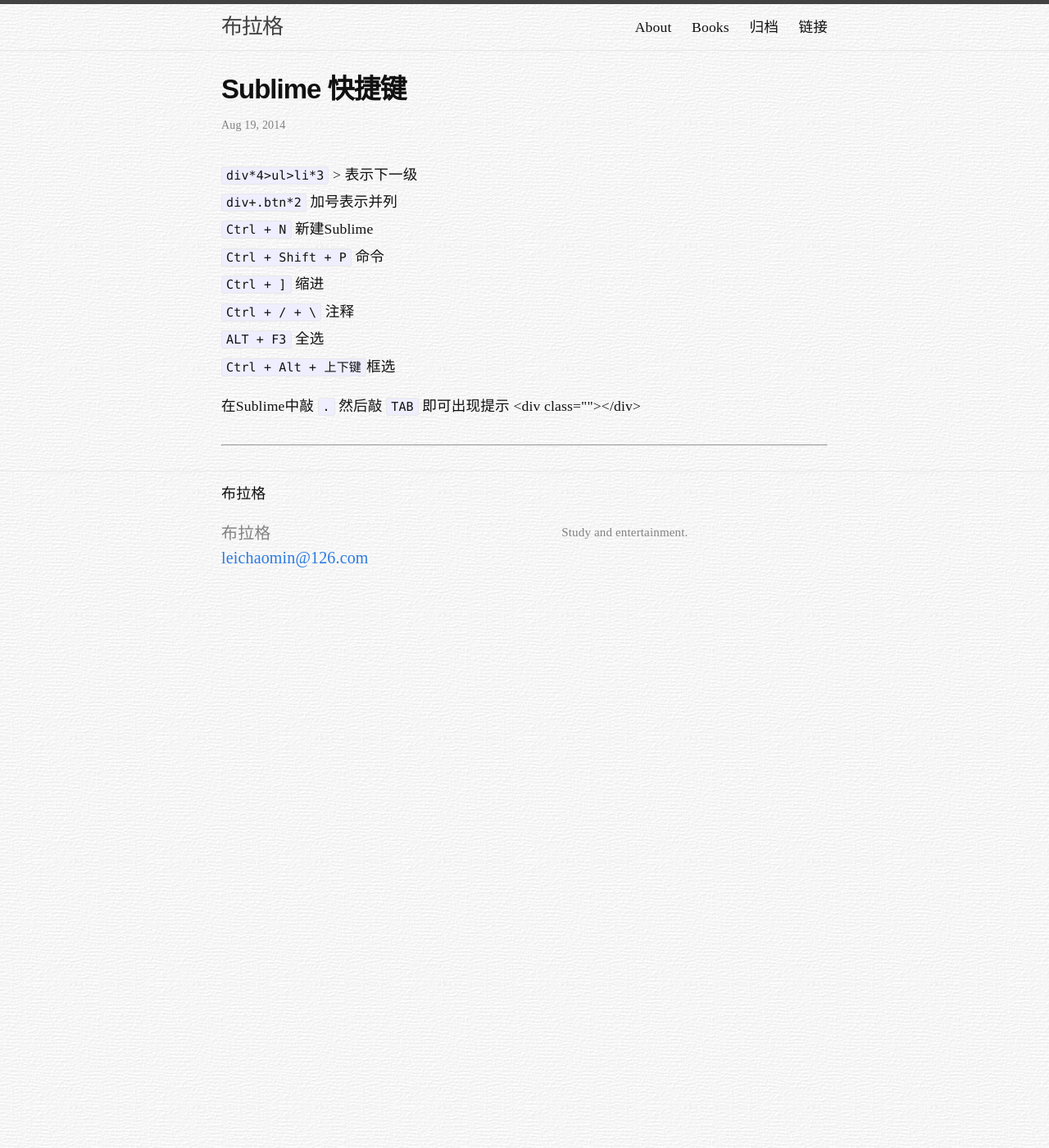
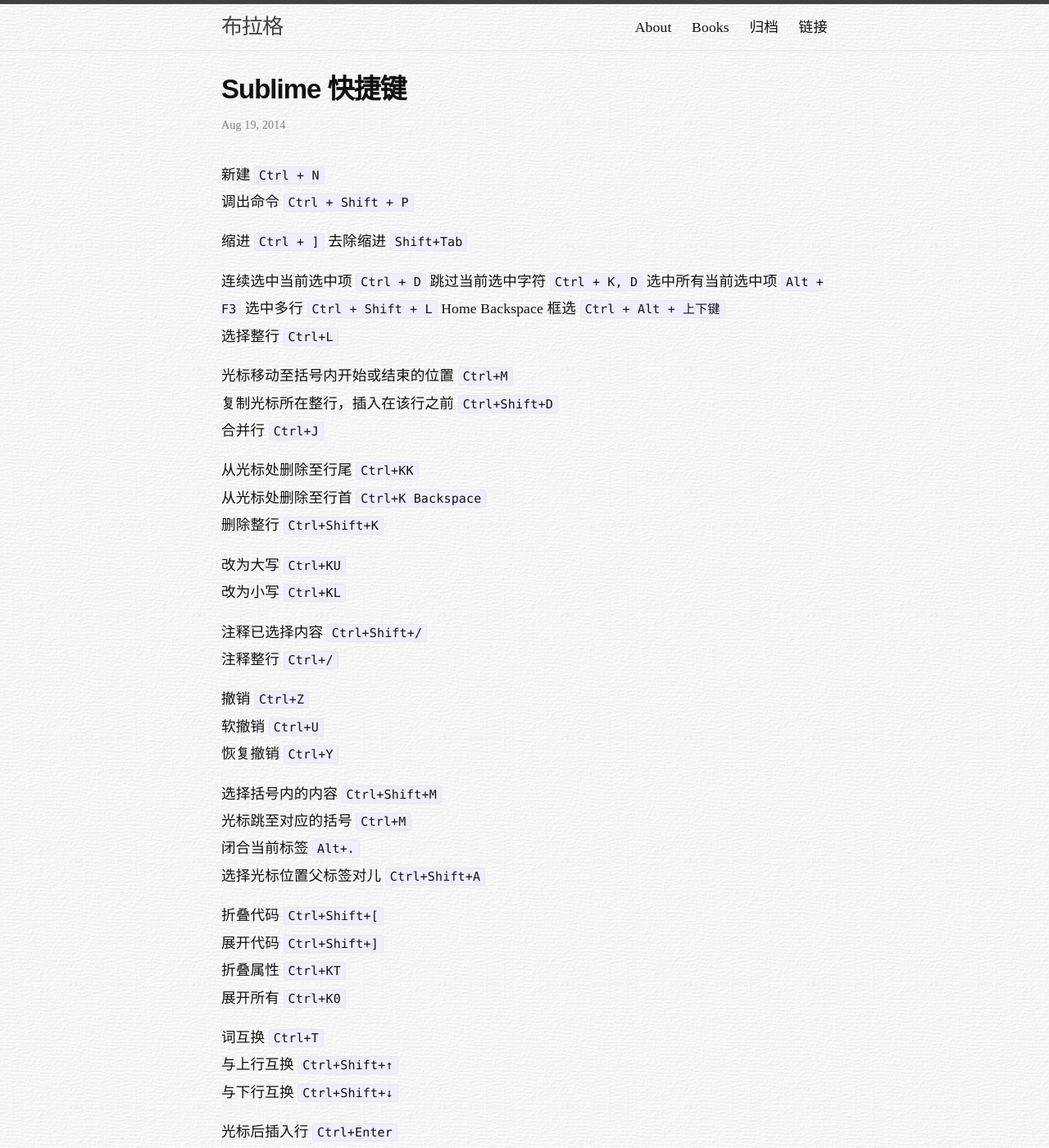
Before and after one commit to Besideme/besideme.github.io, a Jekyll site: the page built from _posts/2014-08-19-Sublime-log.md, in a window 1280 px wide and 1400 px high. Shown: the whole window at 82% size. Built offline with Jekyll 4.4.1, drawn with Linux system fonts in a browser that asks for light colours; nearby versions of some CDN libraries; comment, search, counter and statistics services are not loaded; some of the changed text lies outside the part shown.

Commit message:
Update 2014-08-19-Sublime-log.md

```diff
--- a/_posts/2014-08-19-Sublime-log.md
+++ b/_posts/2014-08-19-Sublime-log.md
@@ -5,13 +5,56 @@
 categories: thought
 ---
 
-`div*4>ul>li*3` > 表示下一级
-`div+.btn*2` 加号表示并列
-`Ctrl + N` 新建Sublime
-`Ctrl + Shift + P` 命令
-`Ctrl + ]` 缩进
-`Ctrl + / + \` 注释
-`ALT + F3` 全选
-`Ctrl + Alt + 上下键`框选
+新建 `Ctrl + N`
+调出命令 `Ctrl + Shift + P`
 
-在Sublime中敲 `.` 然后敲 `TAB` 即可出现提示 <div class=""></div>
+缩进 `Ctrl + ]`
+去除缩进 `Shift+Tab`
+
+连续选中当前选中项 `Ctrl + D`
+跳过当前选中字符 `Ctrl + K, D`
+选中所有当前选中项 `Alt + F3`
+选中多行 `Ctrl + Shift + L`   Home   Backspace
+框选 `Ctrl + Alt + 上下键`
+选择整行 `Ctrl+L`
+
+光标移动至括号内开始或结束的位置 `Ctrl+M`
+复制光标所在整行，插入在该行之前 `Ctrl+Shift+D`
+合并行 `Ctrl+J`
+
+从光标处删除至行尾 `Ctrl+KK`
+从光标处删除至行首 `Ctrl+K Backspace`
+删除整行 `Ctrl+Shift+K`
+
+改为大写 `Ctrl+KU`
+改为小写 `Ctrl+KL`
+
+注释已选择内容 `Ctrl+Shift+/`
+注释整行 `Ctrl+/`
+
+撤销 `Ctrl+Z`
+软撤销 `Ctrl+U`
+恢复撤销 `Ctrl+Y`
+
+选择括号内的内容 `Ctrl+Shift+M`
+光标跳至对应的括号 `Ctrl+M`
+闭合当前标签 `Alt+.`
+选择光标位置父标签对儿 `Ctrl+Shift+A`
+
+折叠代码 `Ctrl+Shift+[`
+展开代码 `Ctrl+Shift+]`
+折叠属性 `Ctrl+KT`
+展开所有 `Ctrl+K0`
+
+词互换 `Ctrl+T`
+与上行互换 `Ctrl+Shift+↑`
+与下行互换 `Ctrl+Shift+↓`
+
+光标后插入行 `Ctrl+Enter`
+光标前插入行 `Ctrl+Shift+Enter`
+
+设置书签 `Ctrl+F2`
+下一个书签 `F2`
+上一个书签 `Shift+F2`
+
+自动完成 `Tab 缩进`
```
